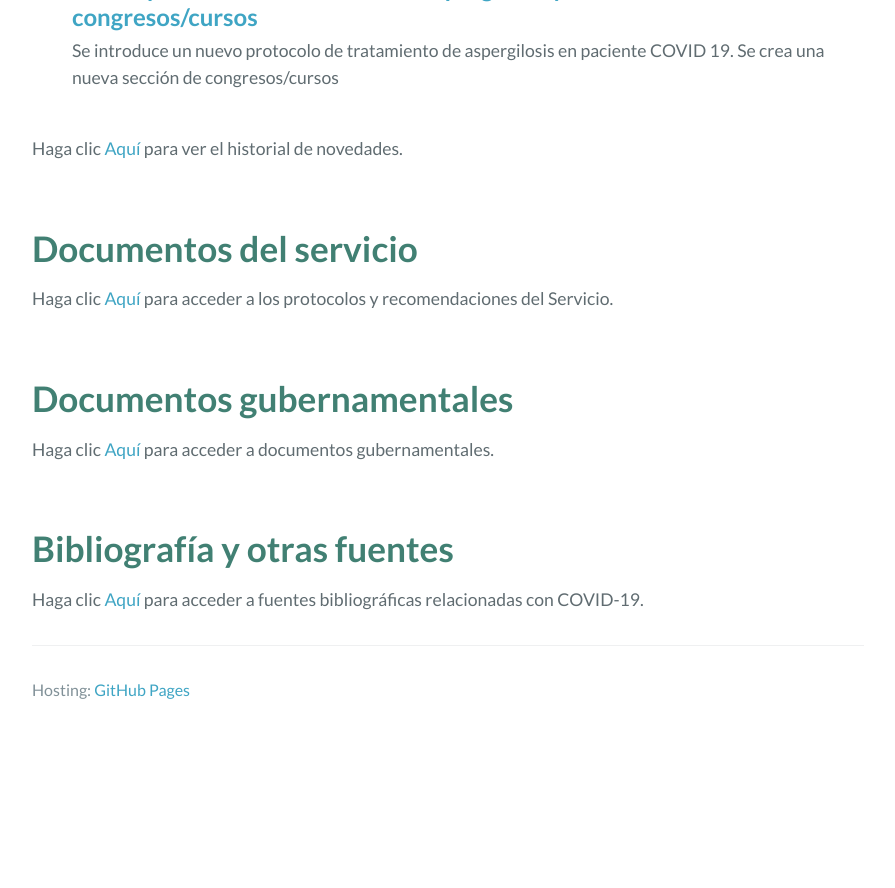
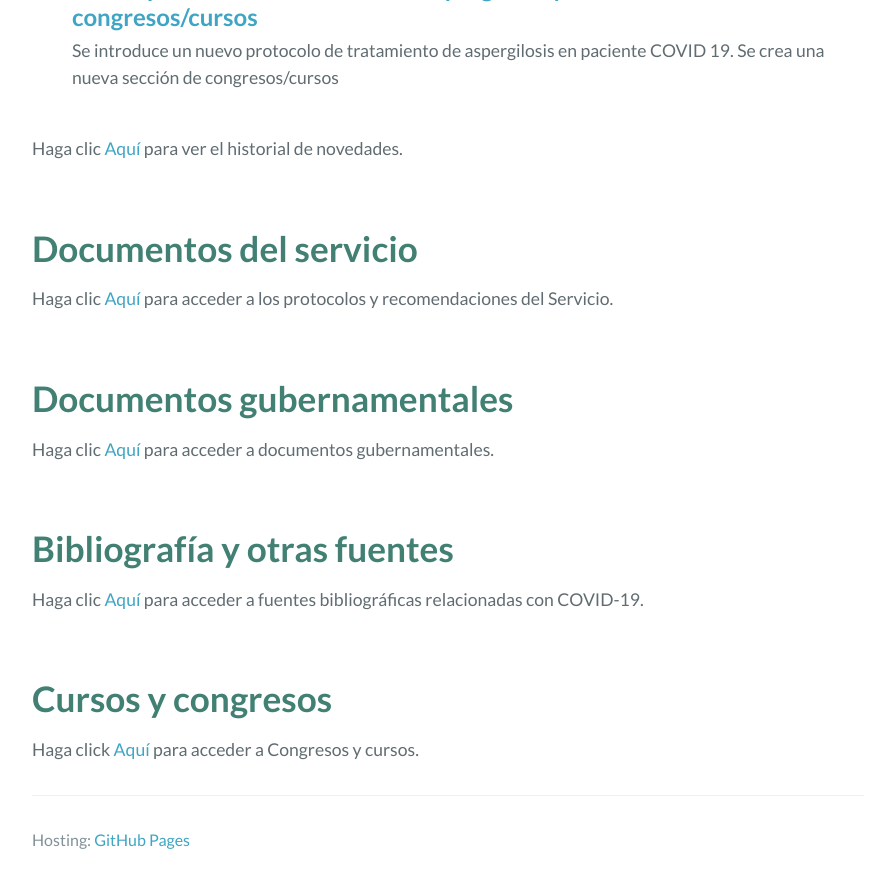
Before and after one commit to anrhuca/anrhuca.github.io, a Jekyll site: the page built from index.md, in a window 1280 px wide and 900 px high, scrolled down 2174 px. Shown: the top 888 px of the window, without its empty margins (192-1087 px from the left). Built offline with Jekyll 4.4.1, drawn with Linux system fonts in a browser that asks for light colours; before the commit the page ends 2924 px from its top, so only the background shows below that.

Commit message:
Update index.md

```diff
--- a/index.md
+++ b/index.md
@@ -37,3 +37,7 @@ Haga clic [Aquí](documentos_gubernamentales.md) para acceder a documentos guber
 # **Bibliografía y otras fuentes**
 
 Haga clic [Aquí](otras_fuentes.md) para acceder a fuentes bibliográficas relacionadas con COVID-19.
+
+# **Cursos y congresos**
+
+Haga click [Aquí](congresos_cursos.md) para acceder a Congresos y cursos.
```
